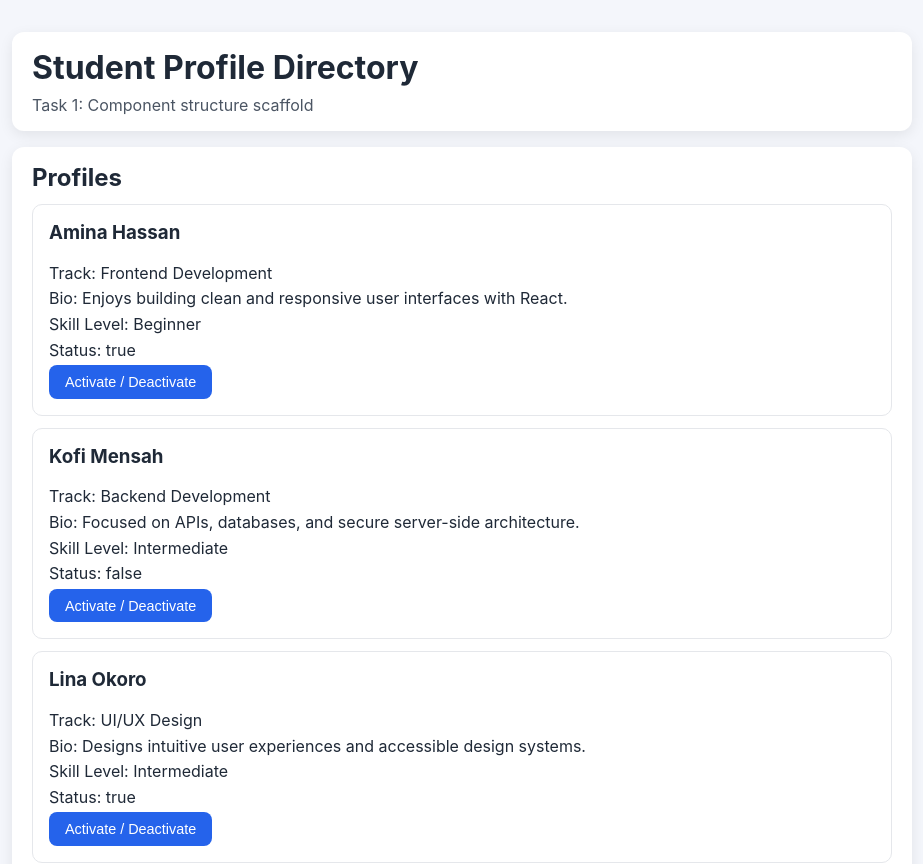
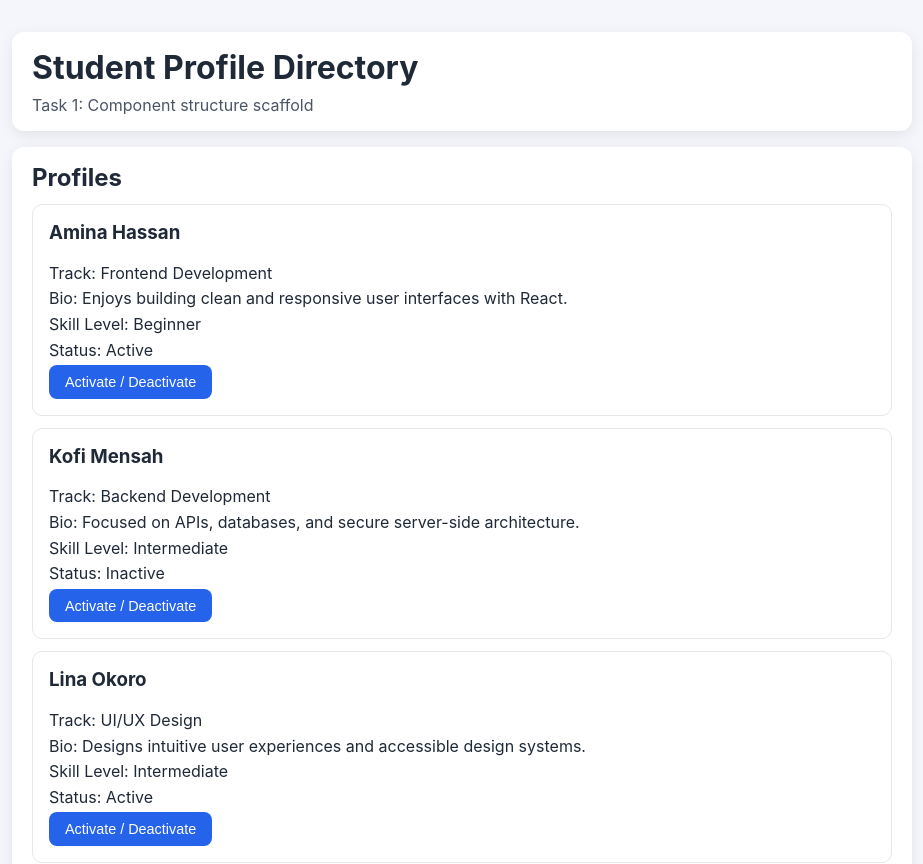
Before and after one commit to OkashaAbdalla/StudentProfileDP_, a React (Create React App) app: page / in a window 1280 px wide. Shown: the top 864 px of the page, without its empty margins (178-1101 px from the left). Built offline with nearby package versions, Linux system fonts and the light colour scheme.

Commit message:
add conditional rendering for student status

```diff
--- a/src/components/ProfileCard.jsx
+++ b/src/components/ProfileCard.jsx
@@ -5,7 +5,7 @@ function ProfileCard({ student }) {
       <p>Track: {student.track}</p>
       <p>Bio: {student.bio}</p>
       <p>Skill Level: {student.skillLevel}</p>
-      <p>Status: {String(student.isActive)}</p>
+      {student.isActive ? <p>Status: Active</p> : <p>Status: Inactive</p>}
       <button type="button">Activate / Deactivate</button>
     </article>
   );
```
